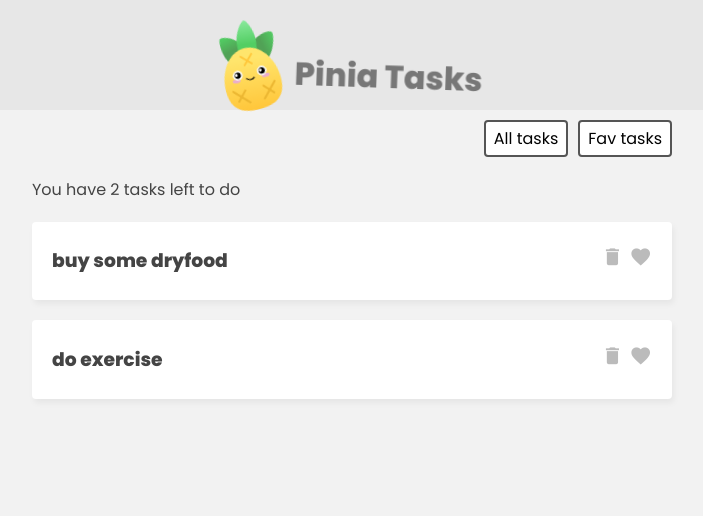
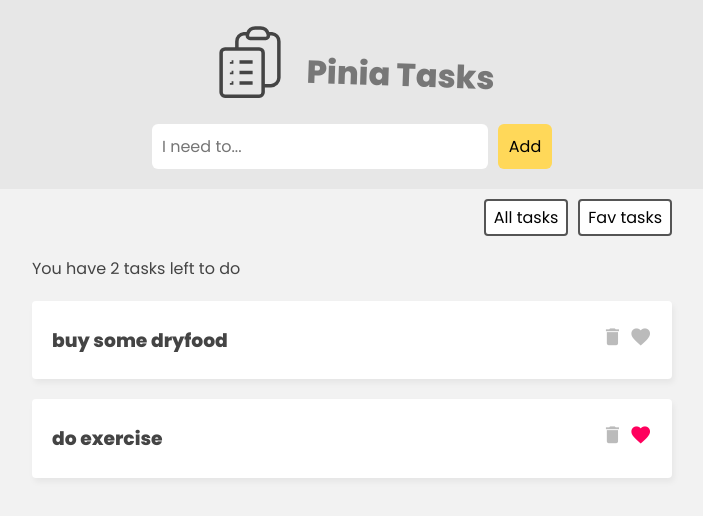
Before and after one commit to MuhammadHafijur/pinia-tasks, a Vue app: page / in a window 1280 px wide. Shown: the top 516 px of the page, without its empty margins (288-991 px from the left). Built offline with nearby package versions, Linux system fonts and the light colour scheme.

Commit message:
:sparkles: feat: Actions

```diff
--- a/src/App.vue
+++ b/src/App.vue
@@ -2,9 +2,20 @@
   <main>
     <!-- heading -->
     <header>
-      <img src="./assets/pinia-logo.svg" alt="pinia logo">
+      <!-- <img src="./assets/pinia-logo.svg" alt="pinia logo"> -->
+      <svg class="path" xmlns="http://www.w3.org/2000/svg" fill="none" viewBox="0 0 24 24" strokeWidth={1.5} stroke="currentColor" width="84">
+  <path strokeLinecap="round" strokeLinejoin="round" d="M9 12h3.75M9 15h3.75M9 18h3.75m3 .75H18a2.25 2.25 0 002.25-2.25V6.108c0-1.135-.845-2.098-1.976-2.192a48.424 48.424 0 00-1.123-.08m-5.801 0c-.065.21-.1.433-.1.664 0 .414.336.75.75.75h4.5a.75.75 0 00.75-.75 2.25 2.25 0 00-.1-.664m-5.8 0A2.251 2.251 0 0113.5 2.25H15c1.012 0 1.867.668 2.15 1.586m-5.8 0c-.376.023-.75.05-1.124.08C9.095 4.01 8.25 4.973 8.25 6.108V8.25m0 0H4.875c-.621 0-1.125.504-1.125 1.125v11.25c0 .621.504 1.125 1.125 1.125h9.75c.621 0 1.125-.504 1.125-1.125V9.375c0-.621-.504-1.125-1.125-1.125H8.25zM6.75 12h.008v.008H6.75V12zm0 3h.008v.008H6.75V15zm0 3h.008v.008H6.75V18z" />
+</svg>
+
+
+
       <h1>Pinia Tasks</h1>
     </header>
+
+    <!-- new task form -->
+    <div class="new-task-form">
+      <TaskForm />
+    </div>
 
     <!-- filter -->
     <nav class="filter">
@@ -32,10 +43,11 @@
 <script>
 import { ref } from 'vue'
 import TaskDetails from './components/TaskDetails.vue'
+import TaskForm from './components/TaskForm.vue'
 import { useTaskStore } from './stores/TaskStore'
 
   export default {
-    components: { TaskDetails },
+    components: { TaskDetails, TaskForm },
     setup() {
       const taskStore = useTaskStore()
 
--- a/src/assets/main.css
+++ b/src/assets/main.css
@@ -93,3 +93,48 @@ header h1 {
   cursor: pointer;
   color: #bbb;
 }
+.task i.active {
+  color: #ff005d;
+}
+
+
+/* new task form */
+.new-task-form {
+  background: #e7e7e7;
+  padding: 20px 0;
+}
+form {
+  max-width: 400px;
+  margin: 0 auto;
+  display: grid;
+  grid-template-columns: 3fr 1fr;
+  gap: 10px;
+}
+form button {
+  background: #ffd859;
+  border: 0;
+  padding: 10px;
+  font-family: "Poppins";
+  border-radius: 6px;
+  cursor: pointer;
+  font-size: 1em;
+}
+form input {
+  border: 0;
+  padding: 10px;
+  border-radius: 6px;
+  color: #555;
+  font-size: 1em;
+}
+
+
+.path {
+  stroke-dasharray: 100;
+  animation: dash 25s linear infinite;
+}
+
+@keyframes dash {
+  to {
+    stroke-dashoffset: 1000;
+  }
+}
--- a/src/components/TaskDetails.vue
+++ b/src/components/TaskDetails.vue
@@ -2,14 +2,28 @@
     <div class="task">
         <h3> {{ task.title }} </h3>
         <div class="icons">
-            <i class="material-icons">delete</i>
-            <i class="material-icons">favorite</i>
+            <i
+                class="material-icons"
+                @click="taskStore.deleteTask(task.id)"
+            >delete</i>
+            <i
+                class="material-icons"
+                :class="{active: task.isFav}"
+                @click="taskStore.toggleFav(task.id)"
+            >favorite</i>
         </div>
     </div>
 </template>
 
 <script>
+import { useTaskStore } from '../stores/TaskStore';
+
     export default {
-        props: ['task']
+        props: ['task'],
+        setup() {
+            const taskStore = useTaskStore()
+
+            return { taskStore }
+        }
     }
 </script>
--- /dev/null
+++ b/src/components/TaskForm.vue
@@ -0,0 +1,32 @@
+<template>
+  <form @submit.prevent="handleSubmit">
+    <input type="text" placeholder="I need to..." v-model="newTask" />
+    <button>Add</button>
+  </form>
+</template>
+
+<script>
+import { ref } from "vue";
+import { useTaskStore } from "../stores/TaskStore";
+
+export default {
+  setup() {
+    const taskStore = useTaskStore();
+
+    const newTask = ref("")
+
+    const handleSubmit = () => {
+        if(newTask.value.length > 0){
+            taskStore.addTask({
+                title: newTask.value,
+                isFav: false,
+                id: Math.floor(Math.random() * 10000)
+            })
+            newTask.value = ''
+        }
+    }
+
+    return {handleSubmit, newTask}
+  },
+};
+</script>
--- a/src/stores/TaskStore.js
+++ b/src/stores/TaskStore.js
@@ -19,5 +19,19 @@ export const useTaskStore = defineStore("taskStore", {
     totalCount: (state) => {
         return state.tasks.length
     }
+  },
+  actions: {
+    addTask(task) {
+        this.tasks.push(task)
+    },
+    deleteTask(id) {
+        this.tasks = this.tasks.filter(t => {
+            return t.id !== id
+        })
+    },
+    toggleFav(id) {
+        const task = this.tasks.find(t => t.id === id)
+        task.isFav = !task.isFav
+    }
   }
 })
```
